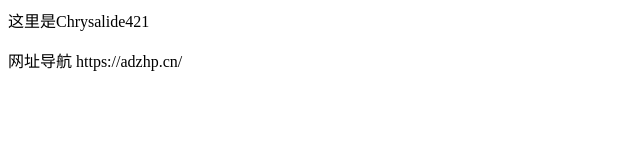
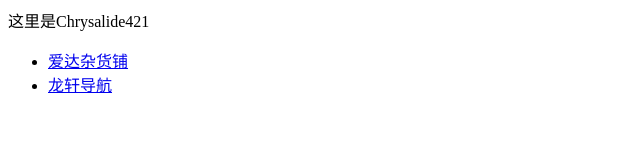
Before and after one commit to Chrysalide421/Chrysalide421.github.io, a plain HTML site: page index.html in a window 1280 px wide. Shown: the whole page, without its empty margins (0-640 px from the left). Drawn offline with Linux system fonts and the light colour scheme.

Commit message:
Update index.html

```diff
--- a/index.html
+++ b/index.html
@@ -1,6 +1,5 @@
 <p>这里是Chrysalide421 </p>
-
-<p>网址导航 https://adzhp.cn/ </p>
-
-
 <ul>
+  <li> <a href="https://adzhp.cn/">爱达杂货铺</a> </li>
+  <li> <a href="http://ilxdh.com/">龙轩导航</a> </li>
+</ul>
```
